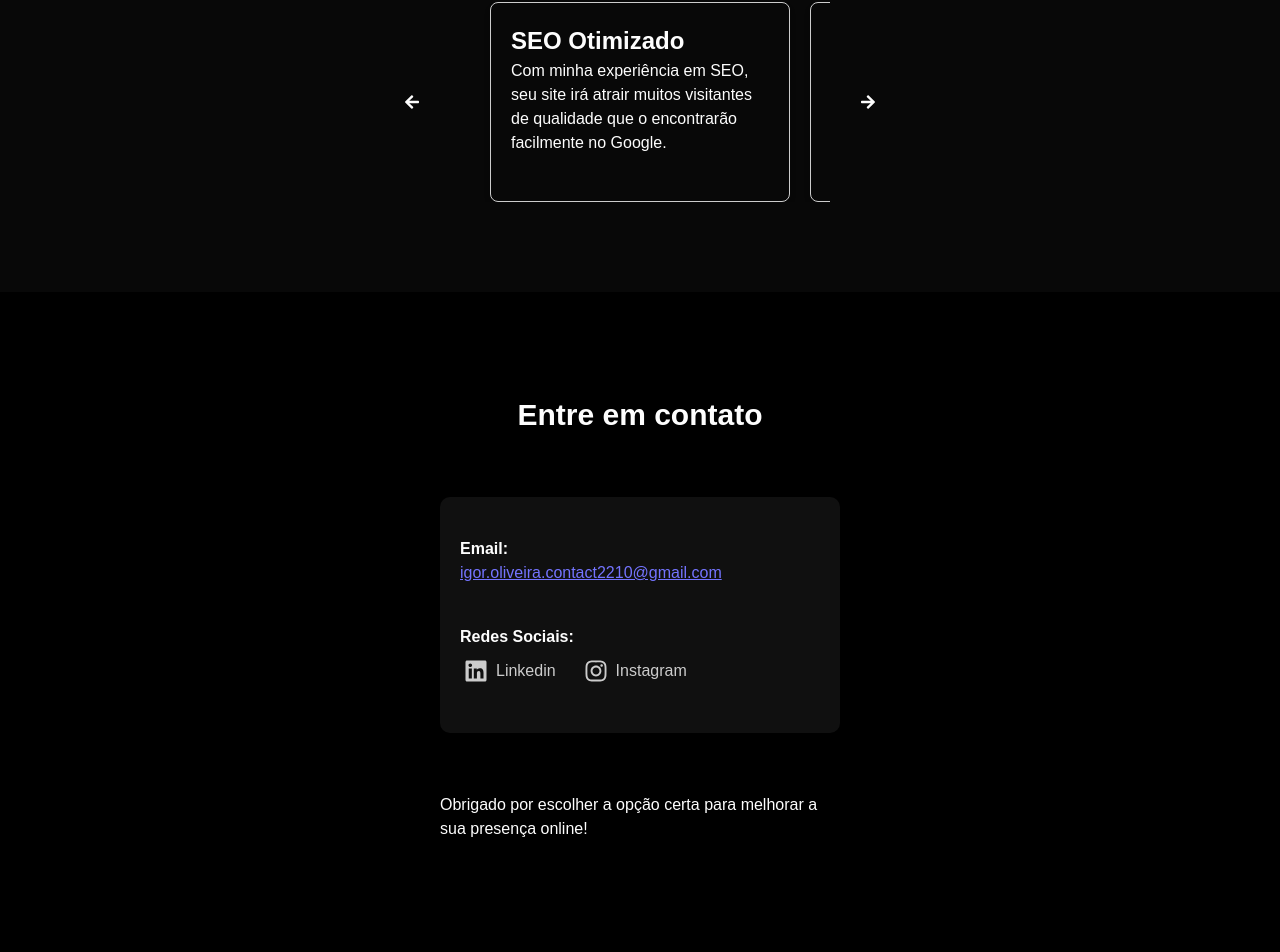
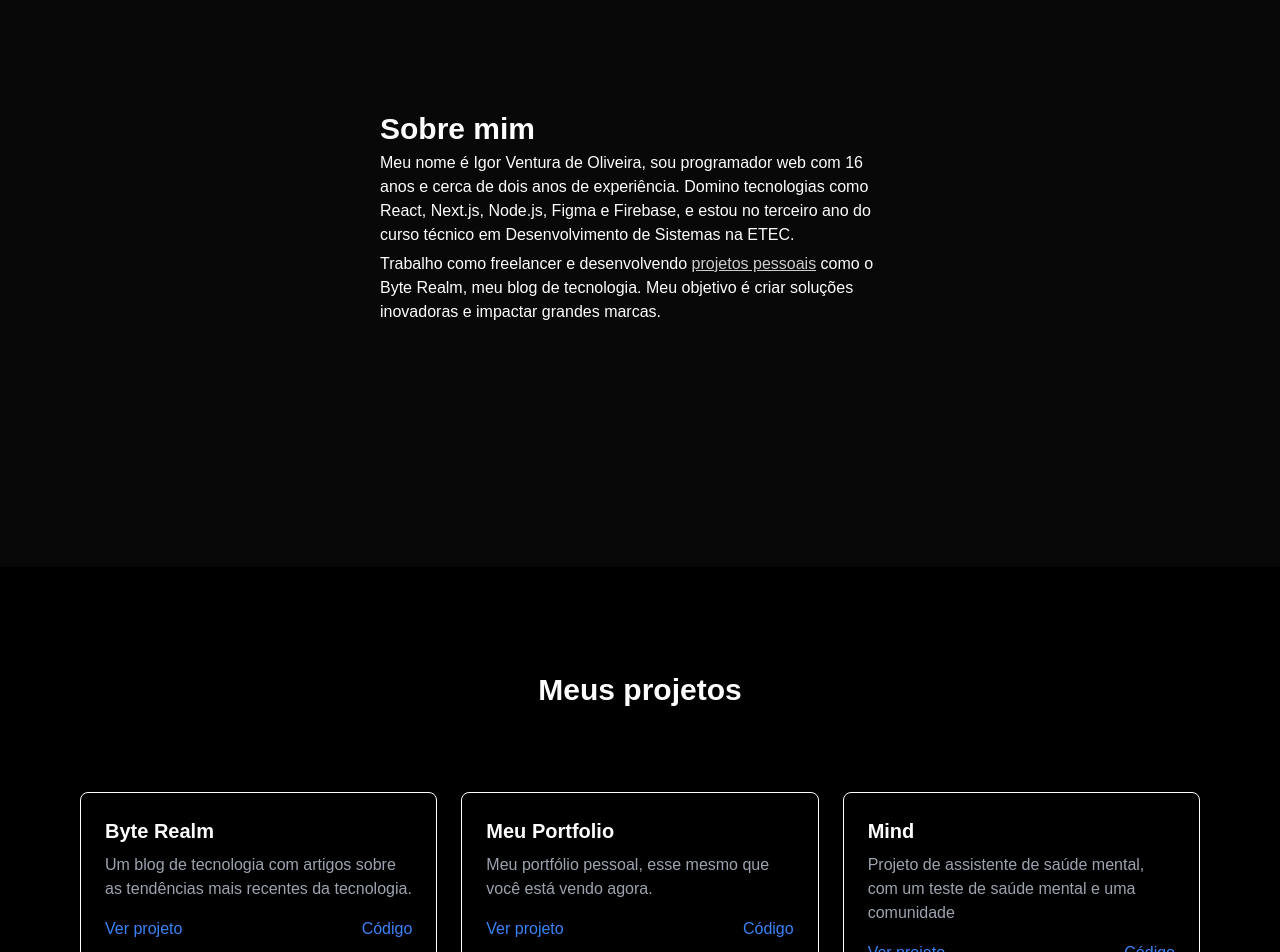
Before and after one commit to igorOliveira-dev/igor-oliveira-portifolio, a Next.js app: page / in a window 1280 px wide. Shown: the part 1033-1985 px from the top of the page. Before the commit the page ends 1914 px from the top, so only its background shows below. Built offline with nearby package versions, Linux system fonts and the light colour scheme.

Commit message:
projeto quase finalizado

```diff
--- a/src/app/components/sidebar/Sidebar.jsx
+++ b/src/app/components/sidebar/Sidebar.jsx
@@ -33,6 +33,9 @@ const Sidebar = () => {
           <Link href="#benefits">Benefícios</Link>
         </li>
         <li>
+          <Link href="#aboutme">Sobre mim</Link>
+        </li>
+        <li>
           <Link href="#contact">Contato</Link>
         </li>
       </ul>
--- a/src/app/page.js
+++ b/src/app/page.js
@@ -1,14 +1,18 @@
 import Sidebar from "./components/sidebar/Sidebar";
-import Benefits from "./sections/begin/Begin";
-import SiteContent from "./sections/benefits/Benefits";
+import AboutMe from "./sections/aboutMe/AboutMe";
+import Begin from "./sections/begin/Begin";
+import Benefits from "./sections/benefits/Benefits";
 import Contact from "./sections/contact/Contact";
+import Projects from "./sections/projects/Projects";
 
 export default function Home() {
   return (
     <main>
       <Sidebar />
+      <Begin />
+      <AboutMe />
+      <Projects />
       <Benefits />
-      <SiteContent />
       <Contact />
     </main>
   );
--- /dev/null
+++ b/src/app/sections/aboutMe/AboutMe.jsx
@@ -0,0 +1,27 @@
+import React from "react";
+import S from "./aboutMe.module.css";
+import Link from "next/link";
+
+const AboutMe = () => {
+  return (
+    <section className={S.screen} id="aboutme">
+      <div className={S.text}>
+        <h1 className={S.title}>Sobre mim</h1>
+        <p className={S.paragraph}>
+          Meu nome é Igor Ventura de Oliveira, sou programador web com 16 anos e cerca de dois anos de experiência. Domino tecnologias
+          como React, Next.js, Node.js, Figma e Firebase, e estou no terceiro ano do curso técnico em Desenvolvimento de Sistemas na
+          ETEC.
+        </p>
+        <p className={S.paragraph}>
+          Trabalho como freelancer e desenvolvendo{" "}
+          <Link href="#projects" className={S.link}>
+            projetos pessoais
+          </Link>{" "}
+          como o Byte Realm, meu blog de tecnologia. Meu objetivo é criar soluções inovadoras e impactar grandes marcas.
+        </p>
+      </div>
+    </section>
+  );
+};
+
+export default AboutMe;
--- /dev/null
+++ b/src/app/sections/aboutMe/aboutMe.module.css
@@ -0,0 +1,30 @@
+.screen {
+  height: 100vh;
+  display: flex;
+  align-items: center;
+  justify-content: space-around;
+  background-color: #fdfdfd08;
+}
+
+.title {
+  font-size: 30px;
+  padding-top: 30px;
+  font-weight: bold;
+}
+
+.text {
+  max-width: 520px;
+}
+
+.paragraph {
+  margin-bottom: 5px;
+}
+
+.link {
+  text-decoration: underline;
+  color: #ccc;
+  transition: 0.4s;
+  &:hover {
+    color: #ddd;
+  }
+}
--- /dev/null
+++ b/src/app/sections/projects/Projects.jsx
@@ -0,0 +1,50 @@
+import React from "react";
+import S from "./projects.module.css";
+
+const projects = [
+  {
+    name: "Byte Realm",
+    description: "Um blog de tecnologia com artigos sobre as tendências mais recentes da tecnologia.",
+    link: "https://byterealm.vercel.app",
+    repo: "https://github.com/igorOliveira-dev/byte-realm",
+  },
+  {
+    name: "Meu Portfolio",
+    description: "Meu portfólio pessoal, esse mesmo que você está vendo agora.",
+    link: "https://igor-oliveira-portifolio.vercel.app/",
+    repo: "https://github.com/igorOliveira-dev/igor-oliveira-portifolio",
+  },
+  {
+    name: "Mind",
+    description: "Projeto de assistente de saúde mental, com um teste de saúde mental e uma comunidade",
+    link: "https://mindv2.vercel.app/",
+    repo: "https://github.com/igorOliveira-dev/Mind",
+  },
+];
+
+const Projects = () => {
+  return (
+    <section className={S.screen} id="projects">
+      <h1 className={S.title}>Meus projetos</h1>
+      <div className="grid grid-cols-1 sm:grid-cols-2 lg:grid-cols-3 gap-6 p-8 sm:p-20">
+        {projects.map((project) => (
+          <div key={project.name} className="border border-white shadow-lg rounded-lg p-6 hover:shadow-xl transition-shadow">
+            <h2 className="text-xl font-semibold mb-2">{project.name}</h2>
+            <p className="text-gray-400 mb-4">{project.description}</p>
+            <div className="flex justify-between">
+              <a href={project.link} target="_blank" rel="noopener noreferrer" className="text-blue-500 hover:underline">
+                Ver projeto
+              </a>
+              <a href={project.repo} target="_blank" rel="noopener noreferrer" className="text-blue-500 hover:underline">
+                Código
+              </a>
+            </div>
+          </div>
+        ))}
+      </div>
+      <p className="text-center mb-20">Logo estarei colocando mais projetos!</p>
+    </section>
+  );
+};
+
+export default Projects;
--- /dev/null
+++ b/src/app/sections/projects/projects.module.css
@@ -0,0 +1,6 @@
+.title {
+  text-align: center;
+  font-size: 30px;
+  padding-top: 30px;
+  font-weight: bold;
+}
```
